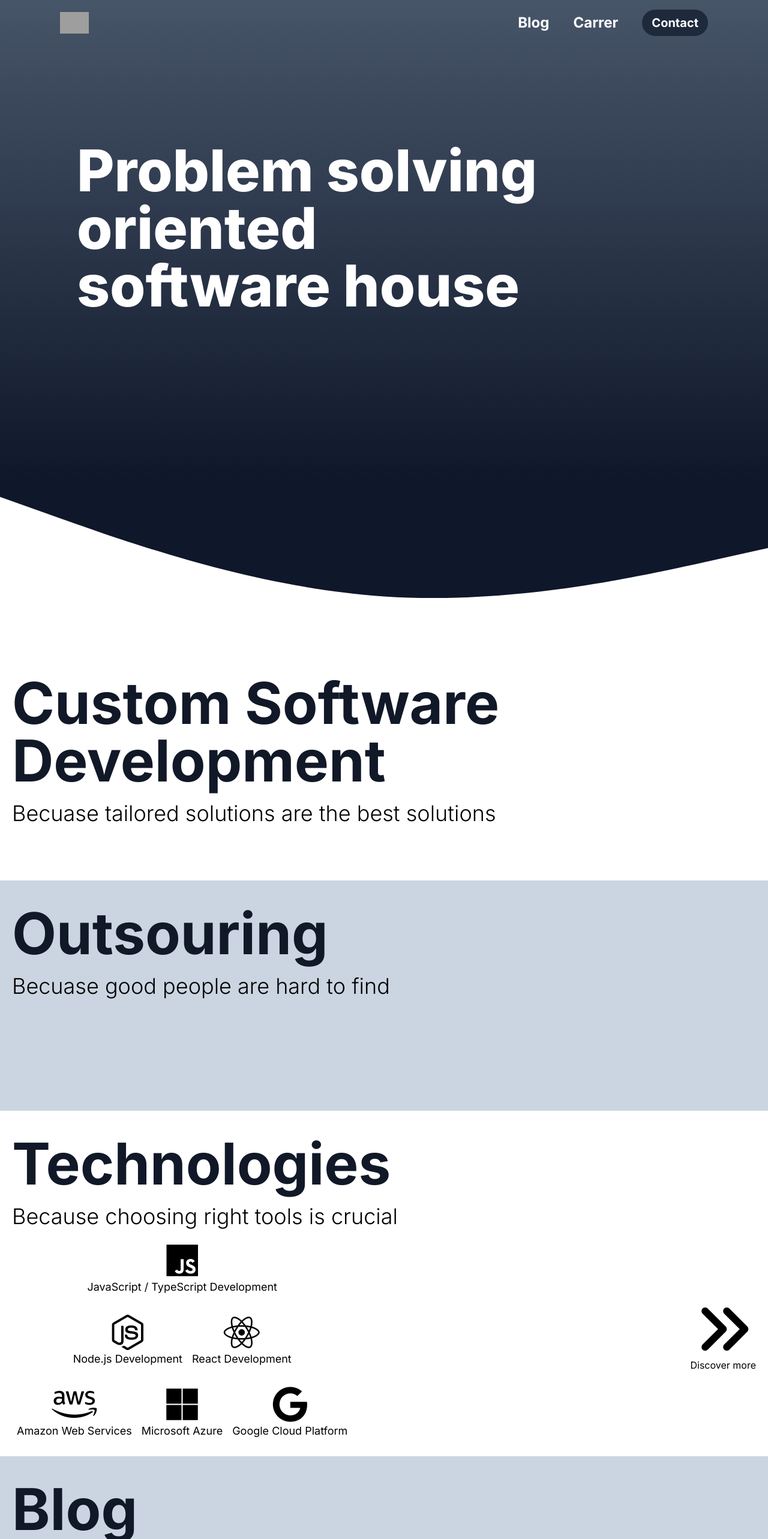
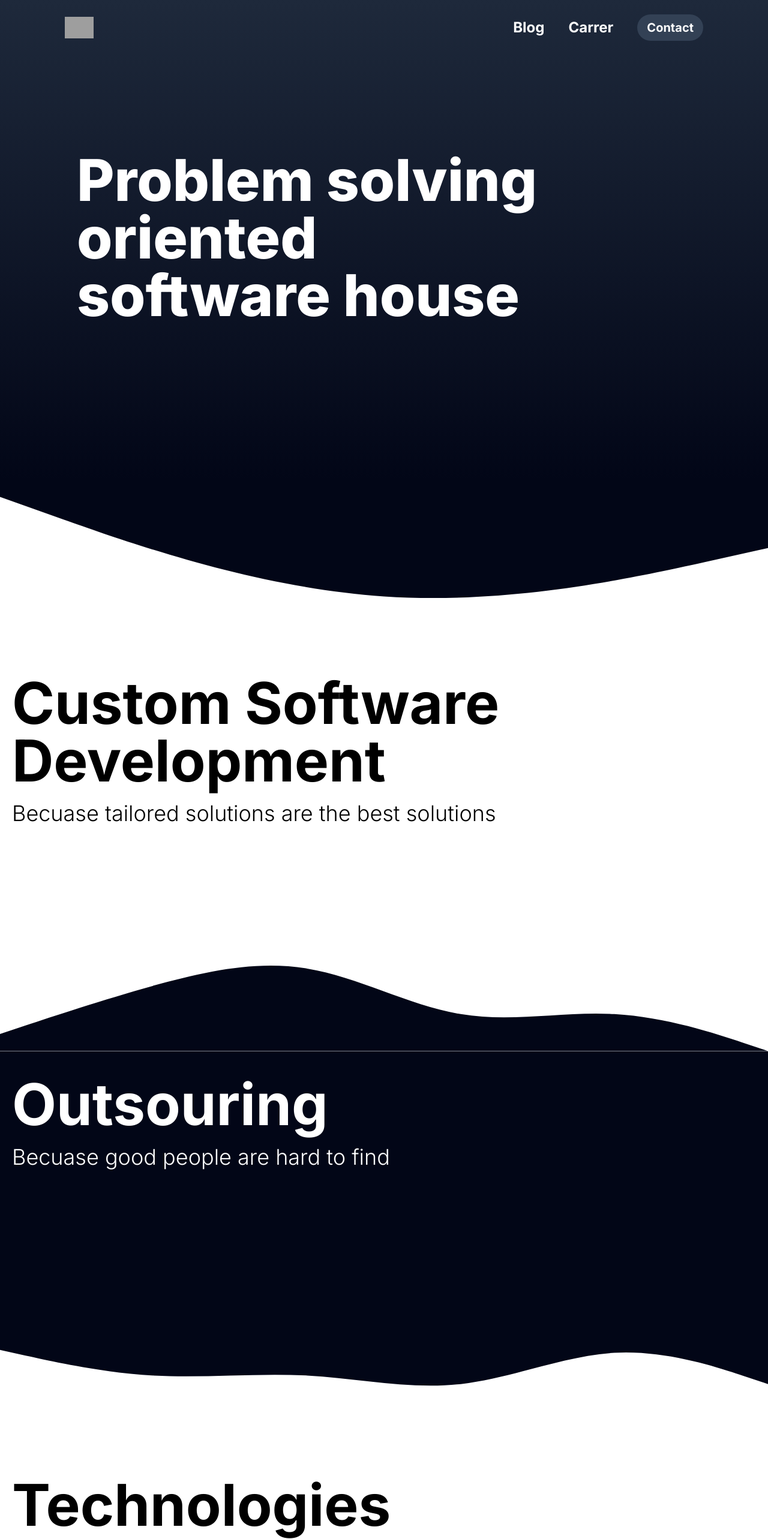
Before and after one commit to Pierek-Software/pierek-frontend, a Next.js app: page / in a window 1280 px wide. Shown: the top 2566 px of the page at 60% size. Built offline with nearby package versions, Linux system fonts and the light colour scheme; grey boxes are pictures that could not be loaded.

Commit message:
look way better

```diff
--- a/app/components/Hero.js
+++ /dev/null
@@ -1,26 +0,0 @@
-function Hero() {
-  return (
-    <section
-      className="flex items-center justify-center h-screen bg-cover bg-center"
-      style={{
-        backgroundImage: "url('./bg_desktop.jpeg')",
-      }}
-    >
-      <div className="container mx-auto px-4 py-8">
-        <div className="flex">
-          <div className="w-1/2">
-            <h1 className="text-5xl text-white font-bold">Big Text</h1>
-          </div>
-          <div class="w-1/2">
-            <p class="text-white text-lg">
-              Lorem ipsum dolor sit amet, consectetur adipiscing elit, sed do
-              eiusmod tempor incididunt ut labore et dolore magna aliqua.
-            </p>
-          </div>
-        </div>
-      </div>
-    </section>
-  );
-}
-
-export default Hero;
--- a/app/contact/page.js
+++ b/app/contact/page.js
@@ -1,12 +1,12 @@
-import Footer from "../components/Footer";
-import Navbar from "../components/Navbar";
+import Footer from "../../components/templates/Footer";
+import Navbar from "../../components/templates/Navbar";
 
 export default function Home() {
   return (
     <>
       <section
         className="
-      bg-gradient-to-b from-slate-600 to-slate-900
+      bg-gradient-to-b from-slate-800 to-slate-950
       h-screen w-screen
       "
       >
@@ -14,6 +14,9 @@ export default function Home() {
         <h2 className="font-extrabold mt-28 text-white text-center text-2xl  md:text-8xl md:mt-40">
           contact@pierek.com
         </h2>
+        <p className="text-2xl pt-4 text-white text-center md:text-4xl font-light">
+          Because contact should be easy
+        </p>
       </section>
 
       <Footer />
--- a/app/page.js
+++ b/app/page.js
@@ -1,15 +1,14 @@
-import ArticleCard from "../components/ArticleCard";
-import Navbar from "./components/Navbar";
+import Navbar from "../components/templates/Navbar";
 import Technology from "./components/Technology";
-
-// bg - [url("http://localhost:3000/bg_desktop.jpeg")];
+import BlogSection from "../components/templates/BlogSection";
+import { DiscoverMoreButton } from "../components/atom/Button";
 
 export default function Home() {
   return (
     <>
       <section
         className="
-      bg-gradient-to-b from-slate-600 to-slate-900
+      bg-gradient-to-b from-slate-800 to-slate-950
       w-screen h-screen
       flex
       flex-col
@@ -28,7 +27,7 @@ export default function Home() {
       </section>
       <svg xmlns="http://www.w3.org/2000/svg" viewBox="0 0 1440 320">
         <path
-          fill="#0f172a"
+          fill="#020617"
           fill-opacity="1"
           d="M0,32L120,74.7C240,117,480,203,720,218.7C960,235,1200,181,1320,154.7L1440,128L1440,0L1320,0C1200,0,960,0,720,0C480,0,240,0,120,0L0,0Z"
         ></path>
@@ -37,7 +36,7 @@ export default function Home() {
       <section>
         <div className="bg-white p-5 flex justify-center h-64 md:h-96">
           <div className="container">
-            <h1 className="text-4xl md:text-8xl py-2 md:py-5 font-bold text-gray-900">
+            <h1 className="text-4xl md:text-8xl py-2 md:py-5 font-bold text-black">
               Custom Software Development
             </h1>
             <p className="text-2xl md:text-4xl font-light">
@@ -46,10 +45,18 @@ export default function Home() {
           </div>
         </div>
       </section>
+
+      <svg xmlns="http://www.w3.org/2000/svg" viewBox="0 0 1440 320">
+        <path
+          fill="#020617"
+          fill-opacity="1"
+          d="M0,288L48,272C96,256,192,224,288,197.3C384,171,480,149,576,165.3C672,181,768,235,864,250.7C960,267,1056,245,1152,250.7C1248,256,1344,288,1392,304L1440,320L1440,320L1392,320C1344,320,1248,320,1152,320C1056,320,960,320,864,320C768,320,672,320,576,320C480,320,384,320,288,320C192,320,96,320,48,320L0,320Z"
+        ></path>
+      </svg>
       <section>
-        <div className="bg-slate-300 p-5 flex justify-center h-64 md:h-96">
+        <div className=" p-5 flex bg-slate-950 text-white justify-center h-64 md:h-96">
           <div className="container">
-            <h1 className="text-4xl md:text-8xl py-2 md:py-5 font-bold text-gray-900">
+            <h1 className="text-4xl md:text-8xl py-2 md:py-5 font-bold">
               Outsouring
             </h1>
             <p className="text-2xl md:text-4xl font-light">
@@ -58,16 +65,23 @@ export default function Home() {
           </div>
         </div>
       </section>
+      <svg xmlns="http://www.w3.org/2000/svg" viewBox="0 0 1440 320">
+        <path
+          fill="#020617"
+          fill-opacity="1"
+          d="M0,128L48,138.7C96,149,192,171,288,176C384,181,480,171,576,176C672,181,768,203,864,192C960,181,1056,139,1152,133.3C1248,128,1344,160,1392,176L1440,192L1440,0L1392,0C1344,0,1248,0,1152,0C1056,0,960,0,864,0C768,0,672,0,576,0C480,0,384,0,288,0C192,0,96,0,48,0L0,0Z"
+        ></path>
+      </svg>
       <section>
         <div className="bg-white p-5 flex justify-center">
           <div className="container">
-            <h1 className="text-4xl md:text-8xl py-2 md:py-5 font-bold text-gray-900">
+            <h1 className="text-4xl md:text-8xl py-2 md:py-5 font-bold text-black">
               Technologies
             </h1>
             <p className="text-2xl md:text-4xl font-light">
               Because choosing right tools is crucial
             </p>
-            <div className="flex justify-between items-center flex-col md:flex-row">
+            <div className="flex justify-center items-center flex-col md:flex-row">
               <div className="flex flex-col justify-between">
                 <div className=" pt-4">
                   <Technology
@@ -100,45 +114,21 @@ export default function Home() {
                   />
                 </div>
               </div>
-              <div className="flex flex-col justify-center items-center text-center">
-                <i class="fas fa-angle-double-right text-6xl md:text-8xl hover:text-slate-500 cursor-pointer"></i>
-                <span>Discover more</span>
-              </div>
+              {/* <DiscoverMoreButton url="/technologies" /> */}
             </div>
           </div>
         </div>
       </section>
+      <svg xmlns="http://www.w3.org/2000/svg" viewBox="0 0 1440 320">
+        <path
+          fill="#020617"
+          fill-opacity="1"
+          d="M0,288L48,272C96,256,192,224,288,197.3C384,171,480,149,576,165.3C672,181,768,235,864,250.7C960,267,1056,245,1152,250.7C1248,256,1344,288,1392,304L1440,320L1440,320L1392,320C1344,320,1248,320,1152,320C1056,320,960,320,864,320C768,320,672,320,576,320C480,320,384,320,288,320C192,320,96,320,48,320L0,320Z"
+        ></path>
+      </svg>
+      {/* <BlogSection /> */}
       <section>
-        <div className="bg-slate-300 p-5 flex justify-center">
-          <div className="container">
-            <h1 className="text-4xl md:text-8xl py-2 md:py-5 font-bold text-gray-900">
-              Blog
-            </h1>
-            <p className="text-2xl md:text-4xl font-light">
-              Becuase valuable knowledge is worth reading
-            </p>
-            <div className="flex justify-between items-center flex-col md:flex-row">
-              <div className="flex md:flex-row flex-col md:max-w-6xl">
-                <div className="p-3">
-                  <ArticleCard />
-                </div>
-                <div className="p-3">
-                  <ArticleCard />
-                </div>
-                <div className="p-3">
-                  <ArticleCard />
-                </div>
-              </div>
-              <div className="flex flex-col justify-center items-center text-center">
-                <i class="fas fa-angle-double-right text-6xl md:text-8xl hover:text-slate-500 cursor-pointer"></i>
-                <span>Discover more</span>
-              </div>
-            </div>
-          </div>
-        </div>
-      </section>
-      <section>
-        <div className="bg-white p-5 flex justify-center">
+        <div className="bg-slate-950 p-5 flex text-white justify-center">
           <div className="container">
             <div className="flex justify-center text-center">
               <p>contact@pierek.com ©2023</p>
--- /dev/null
+++ b/components/atom/Button.js
@@ -0,0 +1,10 @@
+export function DiscoverMoreButton(props) {
+  return (
+    <a href={props.url}>
+      <div className="flex flex-col justify-center items-center text-center">
+        <i class="fas fa-angle-double-right text-6xl md:text-8xl hover:text-slate-500 cursor-pointer"></i>
+        <span>Discover more</span>
+      </div>
+    </a>
+  );
+}
--- /dev/null
+++ b/components/templates/BlogSection.js
@@ -0,0 +1,35 @@
+import { DiscoverMoreButton } from "../atom/Button";
+import ArticleCard from "../molecules/ArticleCard";
+
+function BlogSection() {
+  return (
+    <section>
+      <div className="bg-white p-5 flex justify-center">
+        <div className="container">
+          <h1 className="text-4xl md:text-8xl py-2 md:py-5 font-bold text-gray-900">
+            Blog
+          </h1>
+          <p className="text-2xl md:text-4xl font-light">
+            Becuase valuable knowledge is worth reading
+          </p>
+          <div className="flex justify-between items-center flex-col md:flex-row">
+            <div className="flex md:flex-row flex-col md:max-w-6xl">
+              <div className="p-3">
+                <ArticleCard />
+              </div>
+              <div className="p-3">
+                <ArticleCard />
+              </div>
+              <div className="p-3">
+                <ArticleCard />
+              </div>
+            </div>
+            <DiscoverMoreButton url="/blog" />
+          </div>
+        </div>
+      </div>
+    </section>
+  );
+}
+
+export default BlogSection;
--- a/app/components/Navbar.js
+++ b/components/templates/Navbar.js
@@ -2,7 +2,7 @@
 export default function Navbar() {
   return (
     <nav>
-      <ul className="flex justify-center align-middle items-center p-4 max-w-6xl mx-auto">
+      <ul className="flex justify-center align-middle items-center p-6 max-w-6xl mx-auto">
         <li className="md:grow px-5 text-xl font-bold">
           <a href="/">
             <img
@@ -19,7 +19,7 @@ export default function Navbar() {
           Carrer
         </li>
         <li className="hidden md:block px-5 text-white text-xl">
-          <button className="bg-slate-800 hover:bg-slate-900 text-white font-bold py-2 px-4 rounded-full">
+          <button className="bg-slate-700 hover:bg-slate-950 text-white font-bold py-2 px-4 rounded-full">
             <a href="/contact">Contact</a>
           </button>
         </li>
--- a/package.json
+++ b/package.json
@@ -9,6 +9,8 @@
     "lint": "next lint"
   },
   "dependencies": {
+    "@editorjs/editorjs": "^2.27.2",
+    "@editorjs/header": "^2.7.0",
     "@material-tailwind/react": "^2.0.5",
     "autoprefixer": "10.4.14",
     "eslint": "8.44.0",
```
Also changed, not shown: app/test/page.js (added, +56 -0 lines), components/molecules/ArticleCard.js (renamed from components/ArticleCard.js), components/templates/Footer.js (renamed from app/components/Footer.js), 1 other file (tests, documents, lock files or other folders).
